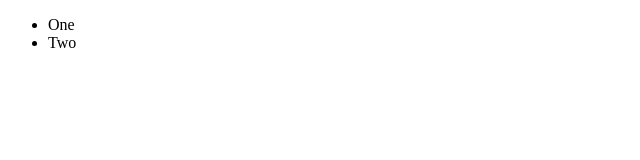
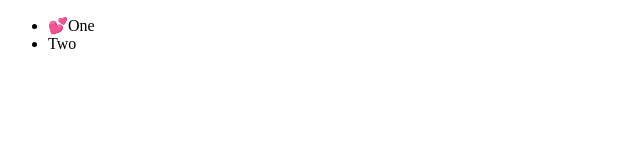
Before and after one commit to jhclass/react_master, a React (Create React App) app: page / in a window 1280 px wide. Shown: the top 160 px of the page, without its empty margins (0-640 px from the left). Built offline with nearby package versions, Linux system fonts and the light colour scheme; some icons are missing.

Commit message:
r-b-d : dragHandleProps

```diff
--- a/src/App.tsx
+++ b/src/App.tsx
@@ -78,9 +78,12 @@ function App() {
           <ul ref={magic.innerRef} {...magic.droppableProps}>
             <Draggable draggableId="first" index={0}>{(magic)=><li
             ref={magic.innerRef}
-            {...magic.dragHandleProps}
             {...magic.draggableProps}
-            >One</li>}</Draggable>
+
+
+            >
+            <span {...magic.dragHandleProps}>💕</span>
+            One</li>}</Draggable>
             <Draggable draggableId="seconds" index={1}>{(magic)=><li
             ref={magic.innerRef}
             {...magic.dragHandleProps}
```
